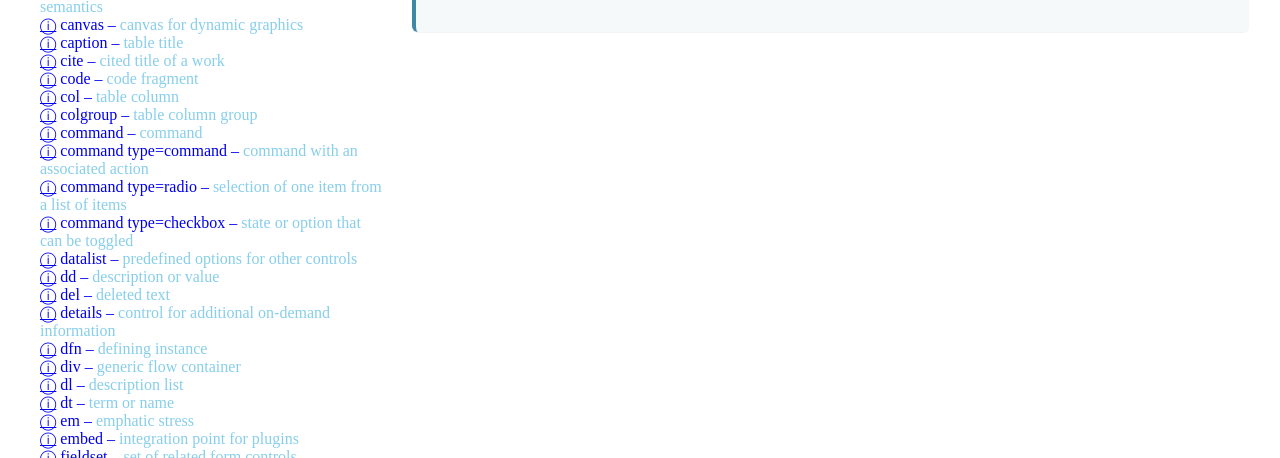
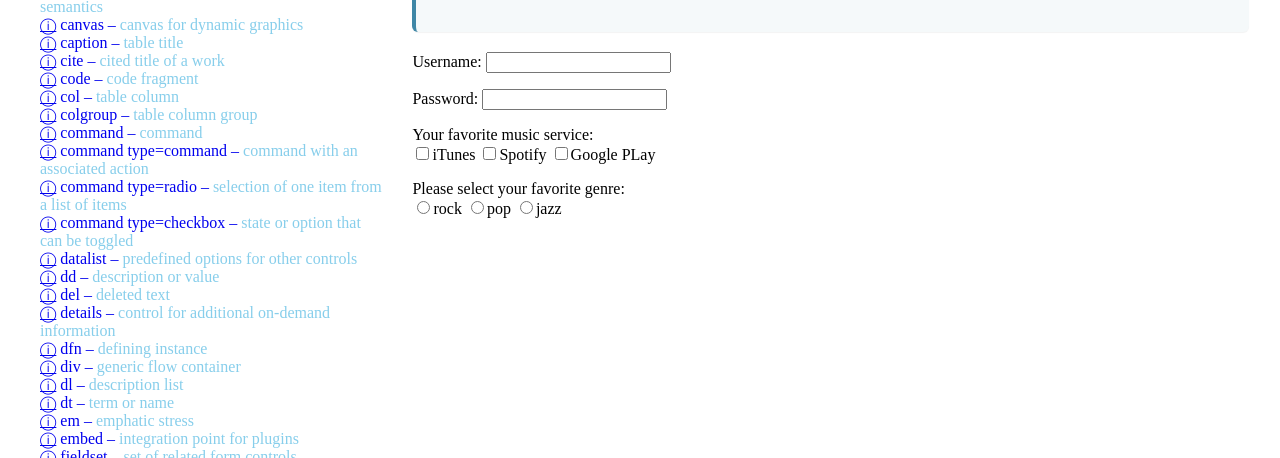
Before and after one commit to aahartley/workspace-html-2020-sobayn, a website: page index.html in a window 1280 px wide. Shown: the part 342-800 px from the top of the page. Drawn offline with nearby package versions, Linux system fonts and the light colour scheme.

Commit message:
1 file modified

```diff
--- a/index.html
+++ b/index.html
@@ -40,6 +40,31 @@
 
 		</div>
 
+    <form name="test">
+      <p>
+      Username: <input type="text" name="fname">
+      </p>
+      <p>
+        Password: <input type="password" name="pwd">
+      </p>
+      <p>
+        Your favorite music service:<br>
+         <input type="checkbox" name="rating" value="Great">iTunes
+        <input type="checkbox" name="rating" value="Great">Spotify
+         <input type="checkbox" name="rating" value="Great">Google PLay
+
+
+      </p>
+      <p>
+        Please select your favorite genre: <br>
+        <input type="radio" name="ratingradio" value="Great" unchecked>rock
+        <input type="radio" name="ratingradio" value="Great" unchecked>pop
+        <input type="radio" name="ratingradio" value="Great" unchecked>jazz
+
+
+      </p>
+    </form>
+
 
 
 
```
